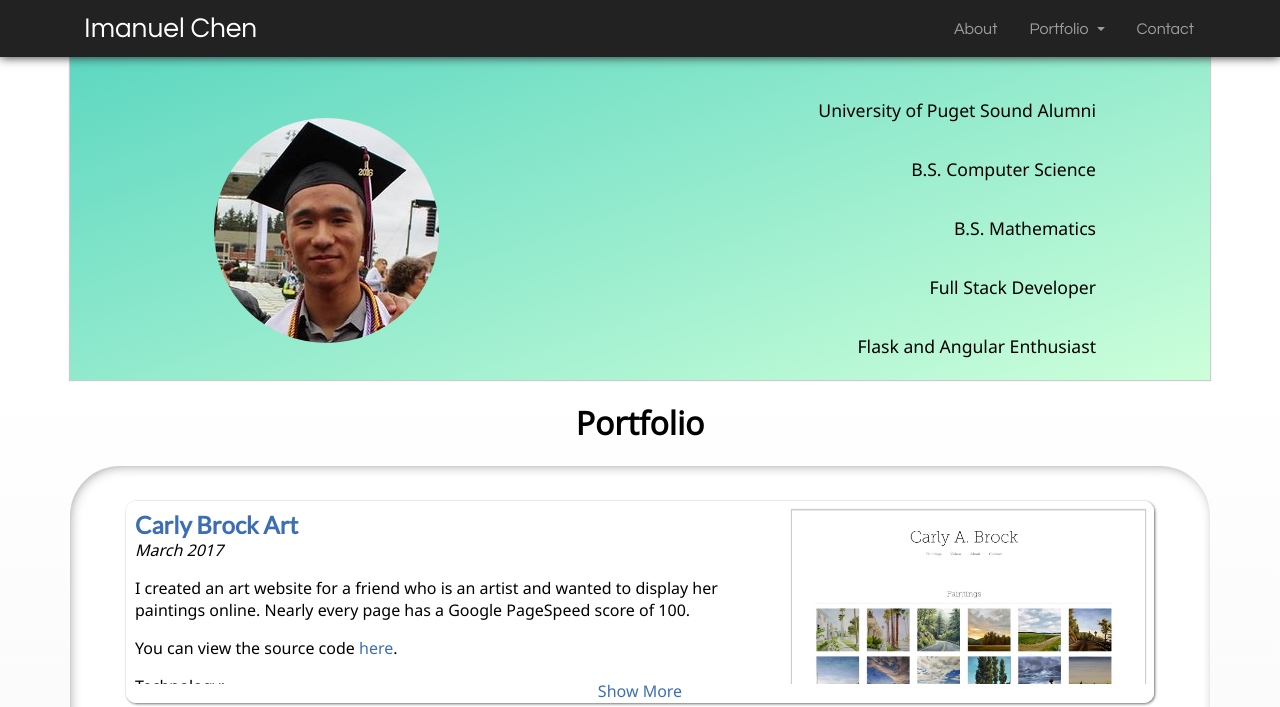
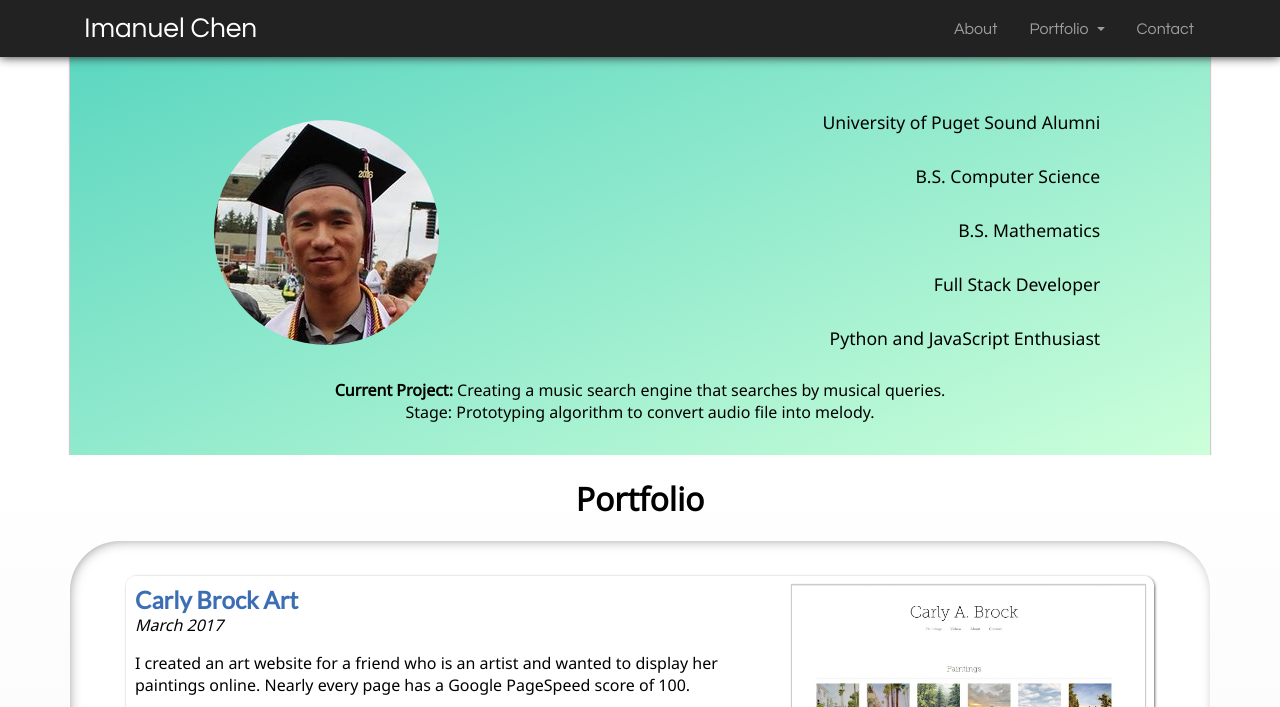
Before and after one commit to ihchen/portfolio, a Flask app: page / in a window 1280 px wide. Shown: the top 707 px of the page. Run offline with Flask 2, Linux system fonts and the light colour scheme; parts of the project's set-up code (start-up, migrations or seed data) failed here and were passed over; some libraries are stand-ins or nearby versions.

Commit message:
Update current project

```diff
--- a/portfolio/templates/index.html
+++ b/portfolio/templates/index.html
@@ -29,15 +29,11 @@ header {
     box-shadow: 0px 0px 1px 1px rgb(0,0,0,0.2);
 
     padding-top: 5em;
-    position: relative;
-    height: 300px;
-    display: flex;
 }
 .header-image {
     display: inline-flex;
     width: 45%;
     min-height: 1px;
-    position: relative;
     align-items: center;
     justify-content: center;
     height: 100%;
@@ -48,16 +44,20 @@ header {
 
     border-radius: 50%;
     overflow: hidden;
-    position: relative;
 }
 .header-content {
-    display: inline-flex;
-    flex-direction: column;
+    display: inline-block;
     position: relative;
     width: 45%;
     font-size: 1.1em;
     text-align: right;
-    height: 100%;
+}
+.header-content p {
+    margin: 1.7em 0;
+}
+.current-project {
+    text-align: center;
+    padding-bottom: 2em;
 }
 
 .project-image {
@@ -92,7 +92,11 @@ header {
         <p>B.S. Computer Science</p>
         <p>B.S. Mathematics</p>
         <p>Full Stack Developer</p>
-        <p>Flask and Angular Enthusiast</p>
+        <p>Python and JavaScript Enthusiast</p>
+    </div>
+    <div class="current-project">
+        <b>Current Project: </b>Creating a music search engine that searches by musical queries.<br />
+        Stage: Prototyping algorithm to convert audio file into melody.
     </div>
 </header>
 <div class="container-fluid project section" ng-app="PortfolioProjectList">
```
